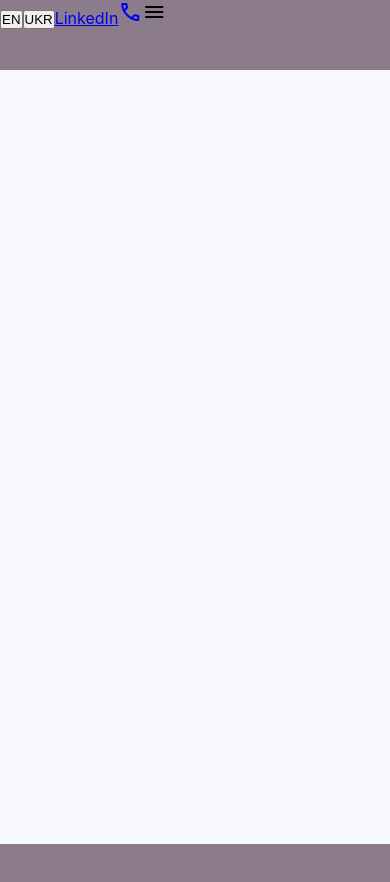
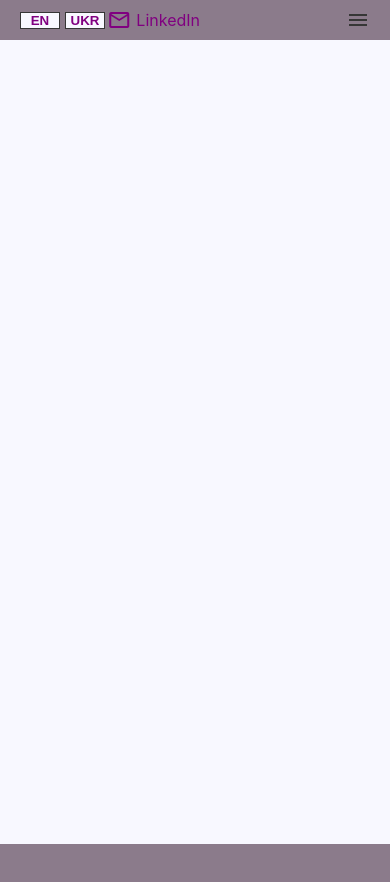
Before and after one commit to smyrnova-iryna/portfolio, a React (Create React App) app in the folder portfolio-website/: page / in a window 390 px wide. Shown: the top 882 px of the page. Built offline with nearby package versions, Linux system fonts and the light colour scheme.

Commit message:
Add header mobilee styles

```diff
--- a/portfolio-website/src/App.css
+++ b/portfolio-website/src/App.css
@@ -49,20 +49,65 @@
 :root {
   --main-font: "Roboto", 'Open Sans', sans-serif;
   --main-font-size: 90%;
-  --main-dark-color: #8B7B8B;;
+  --main-dark-color: #8B7B8B;
+  --second-dark-color: #363636;
   --main-page-color: #F8F8FF;
   --first-details-color: purple;
   --second-details-color: violet;
 }
 
+/* Header styles///////////////////////////////////////////////////////////////////////////////////////////////////// */
+
 .Header {
   width: 100%;
   background-color: var(--main-dark-color);
-  height: 70px;
+  height: 40px;
   position: fixed;
   top: 0;
   left: 0;
+  display: flex;
+  flex-direction: row;
+  align-items: center;
+  justify-content: space-between;
+  padding: 0 20px;
 }
+
+.Header-Main-Container {
+  display: flex;
+  flex-direction: row;
+  align-items: center;
+  justify-content: space-between;
+  min-width: 180px;
+}
+
+.Header-Buttons-Container , .Header-Links-Container {
+  display: flex;
+  flex-direction: row;
+  align-items: center;
+  gap: 5px
+}
+
+.Header-Link {
+  display: flex;
+  align-items: center;
+  text-decoration: none;
+  color: var(--first-details-color);
+}
+
+.Header-Button {
+  width: 40px;
+  height: 100%;
+  border: 1.5px solid var(--second-dark-color);
+  background-color: var(--main-page-color);
+  color: var(--first-details-color);
+  font-weight: bold;
+}
+
+.Header-Menu-Button {
+  color: var(--second-dark-color);
+}
+
+/* Header styles///////////////////////////////////////////////////////////////////////////////////////////////////// */
 
 .Main-Section {
   width: 100%;
@@ -71,7 +116,7 @@
 
 .About {
   height: 100vh;
-  padding-top: 70px;
+  padding-top: 40px;
   /* background-color: pink; */
 }
 
--- a/portfolio-website/src/App.js
+++ b/portfolio-website/src/App.js
@@ -18,13 +18,19 @@ function App() {
   return (
     <div className="App">
       <header className="Header">
-            <button onClick={() => {changeLanguage(dataEn)}}>EN</button>
-            <button onClick={() => {changeLanguage(dataUkr)}}>UKR</button>
-            <a href={currentData.header.linkedInHref}>{currentData.header.linkedIn}</a>
-            <a href={`tel:${currentData.header.phoneNumber}`}><span className="material-symbols-outlined">call</span></a>
+        <div className="Header-Main-Container">
+          <div className="Header-Buttons-Container">
+              <button className="Header-Button" onClick={() => {changeLanguage(dataEn)}}>EN</button>
+              <button className="Header-Button" onClick={() => {changeLanguage(dataUkr)}}>UKR</button>
+          </div>
+            <div className="Header-Links-Container">
+              <a className="Header-Link" href={`mailto:${currentData.header.email}`}><span className="material-symbols-outlined">mail</span></a>
+              <a className="Header-Link" href={currentData.header.linkedInHref}>{currentData.header.linkedIn}</a>
+            </div>
+        </div>
             {/* <a href="#">{currentData.header.navItems[1]}</a> */}
-            <span className="material-symbols-outlined">menu</span>
-            {/* <Nav/> */}
+            <span className="material-symbols-outlined Header-Menu-Button">menu</span>
+            {/* <Nav currentData={currentData}/> */}
         </header>
      {/* <Header changeLanguage={changeLanguage} currentData={currentData}/>  */}
       <section className="Main-Section">
--- a/portfolio-website/src/data/dataEn.js
+++ b/portfolio-website/src/data/dataEn.js
@@ -3,8 +3,7 @@ const dataEn = {
     header: {
         linkedIn: "LinkedIn",
         linkedInHref: "https://www.linkedin.com/in/iryna-smyrnova-74461a261/",
-        phoneNumber: "+380676461393",
-        phoneNumberValue: "+38(067)646-13-93",
+        email: "iryna.smernova12@gmail.com",
         navItems: ["Portfolio", "Experience", "Skills", "CV", "Contact me"],
 
     },
```
